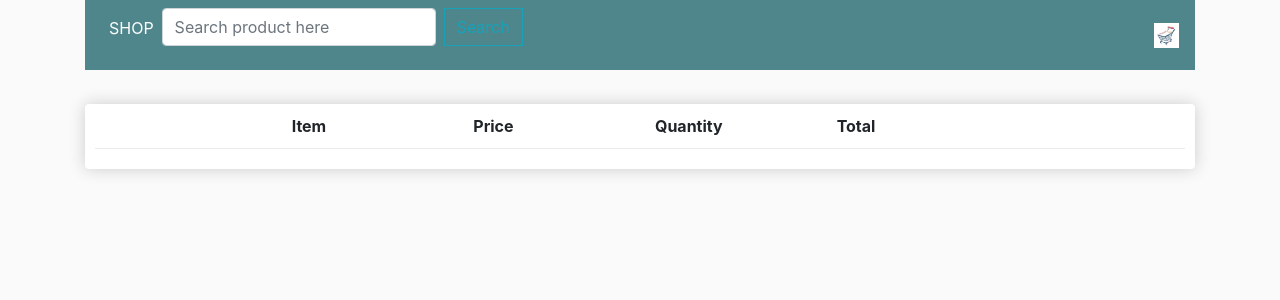
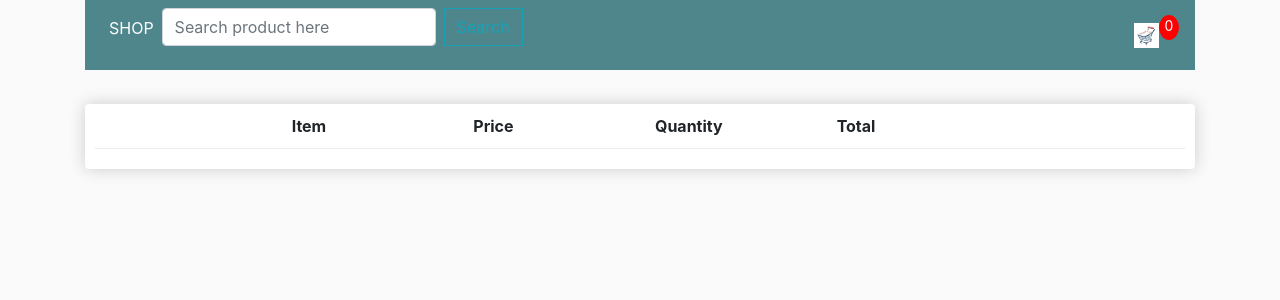
Before and after one commit to rabbanibcs/eshop, a Django app: page /cart/ in a window 1280 px wide. Shown: the top 300 px of the page. Run offline with Django 3.2, Linux system fonts and the light colour scheme; some libraries are stand-ins or nearby versions.

Commit message:
initial commit

```diff
--- a/shop/templates/shop/navbar.html
+++ b/shop/templates/shop/navbar.html
@@ -1,4 +1,5 @@
 {% load static %}
+{% load filters %}
 <nav class="navbar navbar-expand-lg navbar-dark bg-dark">
 
 
@@ -23,6 +24,7 @@
                     <a href="{% url 'cart' %}">
                         <img  id="cart-icon" src="{% static 'cart.png' %}">
                     </a>
+                    <p id="cart-total">{{request.session.cart|total_cart_items|default:0}}</p>
 
             </div>
       </div>
```
